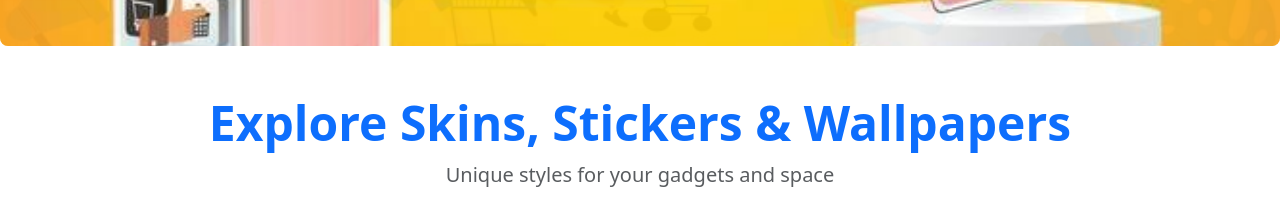
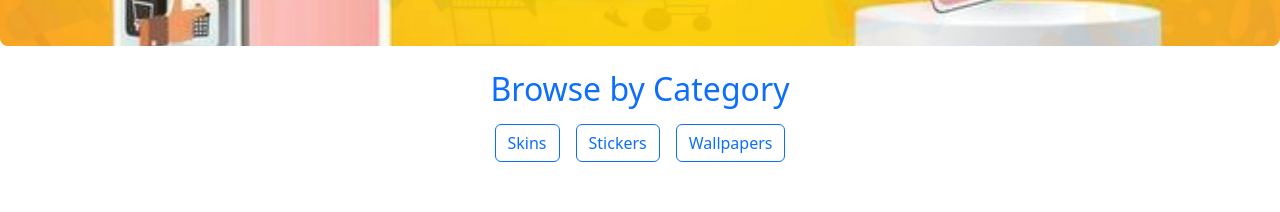
Before and after one commit to anantharamanmac/skinsticker-frontend, a React (Create React App) app: page / in a window 1280 px wide. Shown: the part 316-528 px from the top of the page. Built offline with nearby package versions, Linux system fonts and the light colour scheme; no server answers.

Commit message:
added category in home

```diff
--- /dev/null
+++ b/src/components/CategoryComponent.js
@@ -0,0 +1,27 @@
+import React from 'react';
+import { Container, Row, Col, Button } from 'react-bootstrap';
+
+const categories = [
+  { name: 'Skins', value: 'skin' },
+  { name: 'Stickers', value: 'sticker' },
+  { name: 'Wallpapers', value: 'wallpaper' },
+];
+
+const CategoryComponent = ({ onSelectCategory }) => {
+  return (
+    <Container className="my-4">
+      <h2 className="text-center text-primary mb-3">Browse by Category</h2>
+      <Row className="justify-content-center g-3">
+        {categories.map((cat) => (
+          <Col key={cat.value} xs="auto">
+            <Button variant="outline-primary" onClick={() => onSelectCategory(cat.value)}>
+              {cat.name}
+            </Button>
+          </Col>
+        ))}
+      </Row>
+    </Container>
+  );
+};
+
+export default CategoryComponent;
--- a/src/pages/Home.js
+++ b/src/pages/Home.js
@@ -2,25 +2,45 @@ import React, { useEffect, useState } from 'react';
 import API from '../services/api';
 import ProductCard from '../components/ProductCard';
 import CarouselComponent from '../components/CarouselComponent';
+import CategoryComponent from '../components/CategoryComponent';
 import { Container, Row, Col } from 'react-bootstrap';
 
 const Home = () => {
   const [products, setProducts] = useState([]);
+  const [selectedCategory, setSelectedCategory] = useState(null);
+
+  const fetchProducts = (category = null) => {
+    let url = '/products';
+    if (category) {
+      url += `?category=${category}`;
+    }
+
+    API.get(url)
+      .then((res) => setProducts(res.data))
+      .catch((err) => console.error('Error fetching products:', err));
+  };
 
   useEffect(() => {
-    API.get('/products')
-      .then((res) => setProducts(res.data))
-      .catch((err) => console.error('Error fetching products:', err));
+    fetchProducts();
   }, []);
+
+  const handleCategorySelect = (category) => {
+    setSelectedCategory(category);
+    fetchProducts(category);
+  };
 
   return (
     <>
       <CarouselComponent />
 
+      <CategoryComponent onSelectCategory={handleCategorySelect} />
+
       <Container className="py-5">
         <div className="text-center mb-5">
           <h1 className="fw-bold display-5 text-primary">Explore Skins, Stickers & Wallpapers</h1>
-          <p className="text-muted fs-5">Unique styles for your gadgets and space</p>
+          <p className="text-muted fs-5">
+            {selectedCategory ? `Showing: ${selectedCategory}` : 'Unique styles for your gadgets and space'}
+          </p>
         </div>
 
         <Row className="g-4">
--- a/src/services/api.js
+++ b/src/services/api.js
@@ -1,7 +1,7 @@
 import axios from 'axios';
 
 const API = axios.create({
-  baseURL: 'http://localhost:5000/api',
+   baseURL: process.env.REACT_APP_API_URL || 'http://localhost:5000/api',
 });
 
 API.interceptors.request.use((config) => {
```
Also changed, not shown: 1 other file (tests, documents, lock files or other folders).
